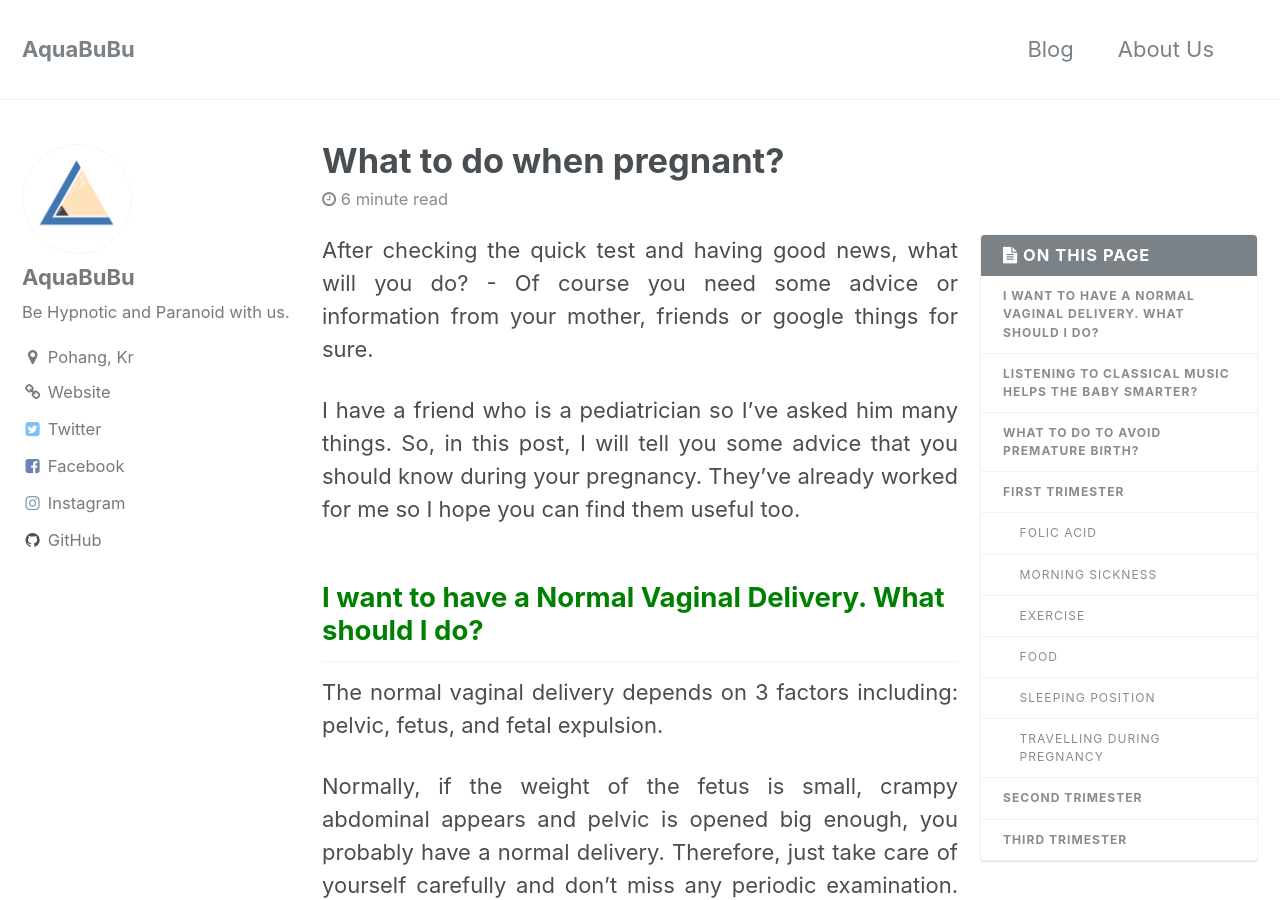
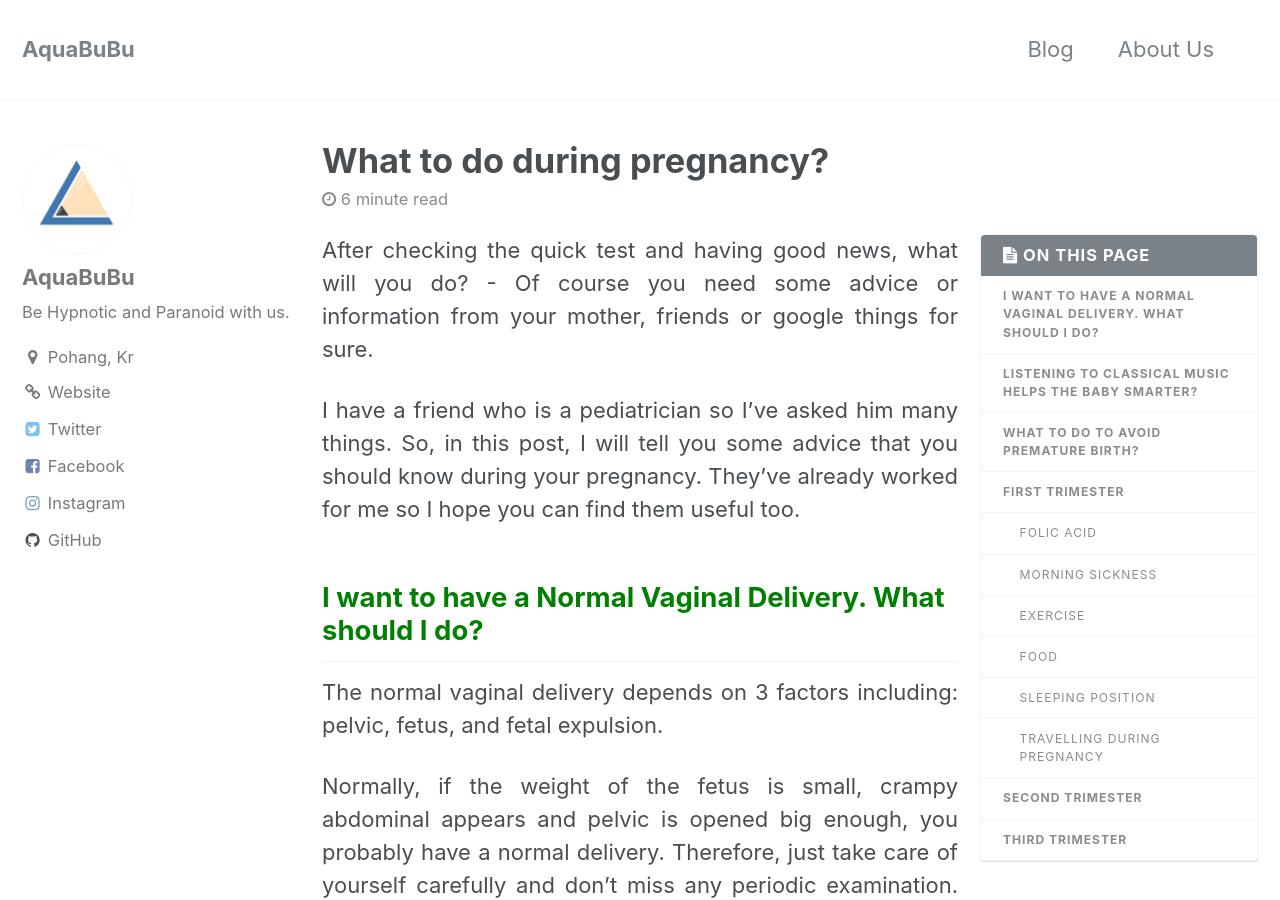
Before and after one commit to aquabubu/home, a Jekyll site: the page built from _posts/2017-03-15-What-to-do-during-pregnancy.md, in a window 1280 px wide and 900 px high. Built offline with Jekyll 4.4.1, drawn with Linux system fonts in a browser that asks for light colours; emoji names are drawn with the system emoji font; comment, search, counter and statistics services are not loaded.

Commit message:
Update sites

```diff
--- a/_posts/2017-03-15-What-to-do-when-pregnant.md
+++ b/_posts/2017-03-15-What-to-do-during-pregnancy.md
@@ -1,5 +1,5 @@
 ---
-title: What to do when pregnant?
+title: What to do during pregnancy?
 categories: Baby
 tags:
 - pregnancy
```
